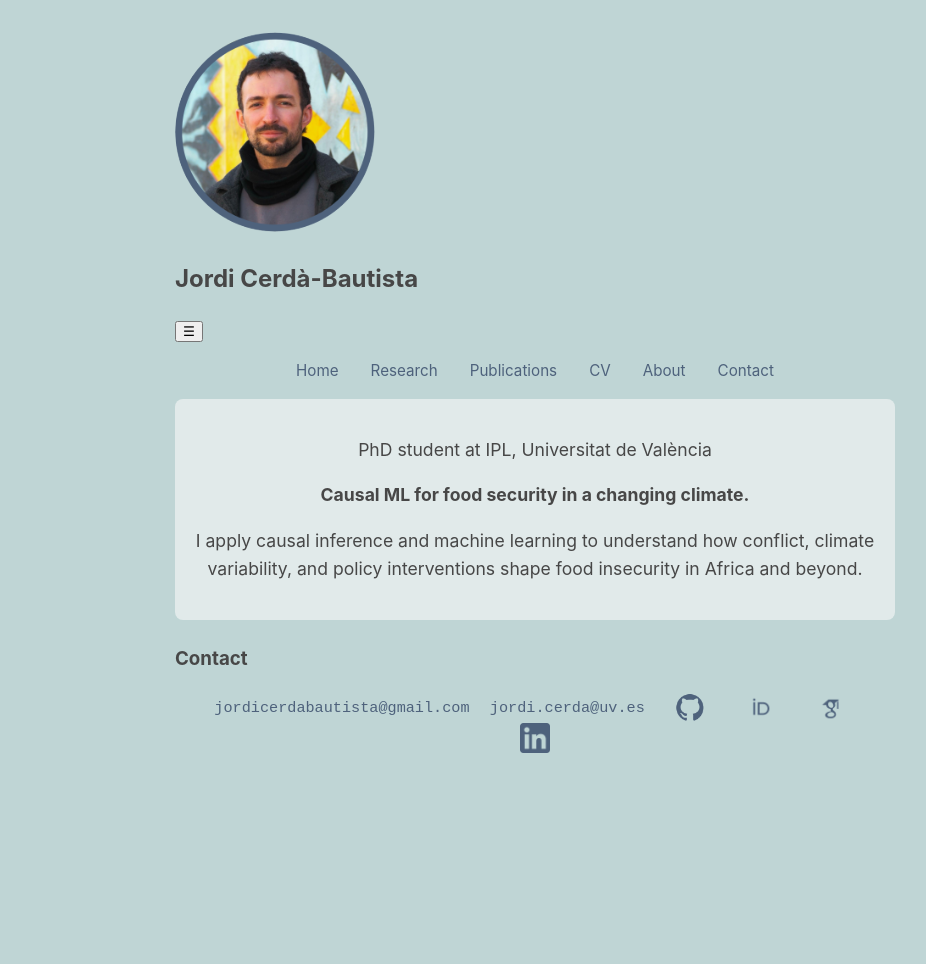
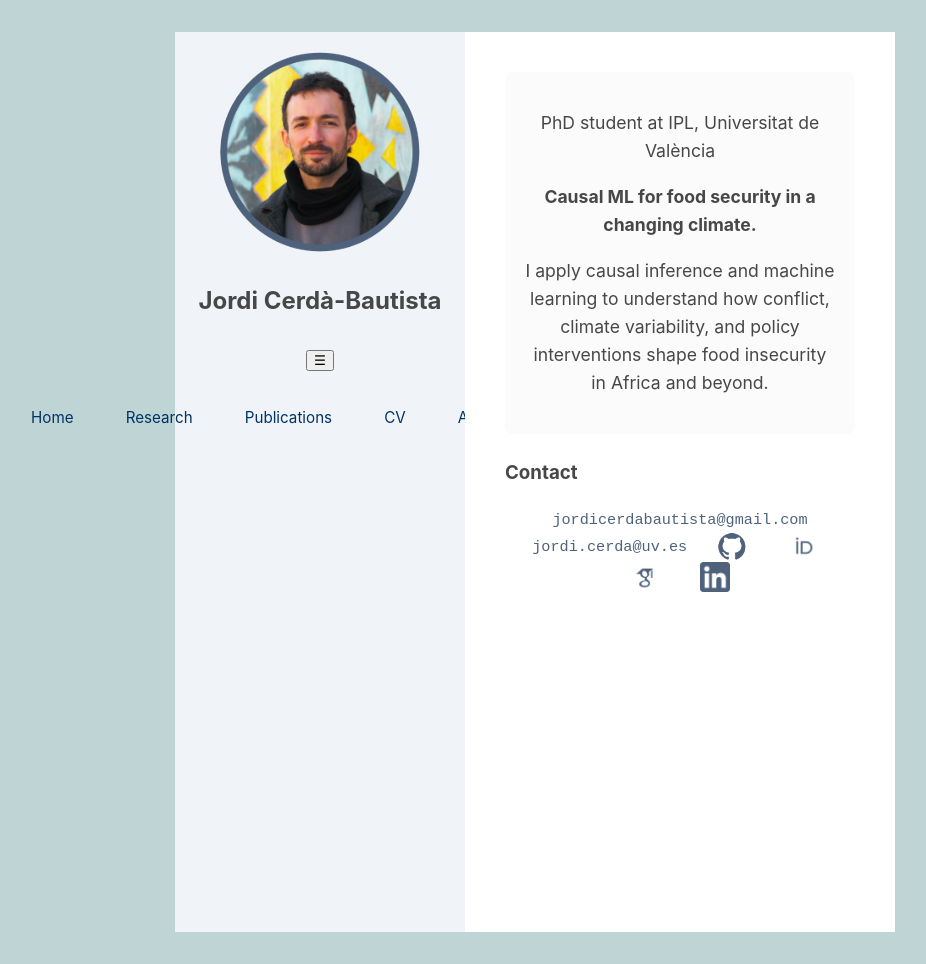
Before and after one commit to jordicbau/jordicbau.github.io, a Jekyll site: the page built from index.md, in a window 1280 px wide. Shown: the whole page, without its empty margins (105-1031 px from the left). Built offline with Jekyll 4.4.1, drawn with Linux system fonts in a browser that asks for light colours; a script that is not in the unit is left out; before the commit the page ends 900 px from its top, so only the background shows below that.

Commit message:
Update style.css

```diff
--- a/assets/css/style.css
+++ b/assets/css/style.css
@@ -105,3 +105,49 @@
   flex: 1;
   min-width: 200px;
 }
+
+.wrapper {
+  display: flex;
+  min-height: 100vh;
+}
+
+.sidebar {
+  width: 250px;
+  background-color: #f0f4f8;
+  padding: 20px;
+  transition: width 0.3s ease;
+}
+
+.sidebar.collapsed {
+  width: 60px;
+}
+
+.sidebar-header {
+  display: flex;
+  flex-direction: column;
+  align-items: center;
+  gap: 10px;
+}
+
+.sidebar-nav {
+  list-style: none;
+  padding: 0;
+  margin-top: 20px;
+}
+
+.sidebar-nav li {
+  margin: 10px 0;
+}
+
+.sidebar-nav a {
+  text-decoration: none;
+  color: #003366;
+  display: block;
+  padding: 5px 10px;
+}
+
+.main-content {
+  flex-grow: 1;
+  padding: 40px;
+  background-color: #fff;
+}
```
